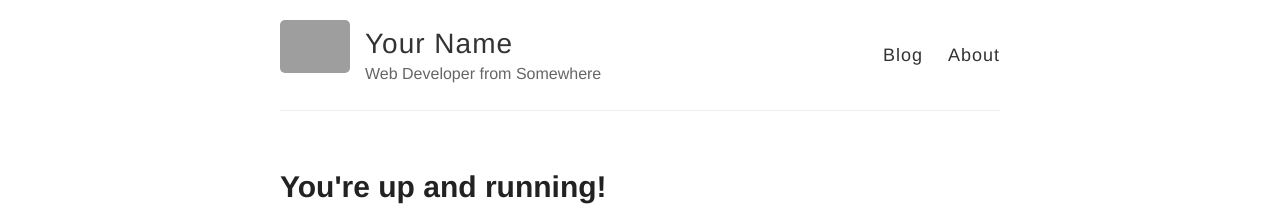
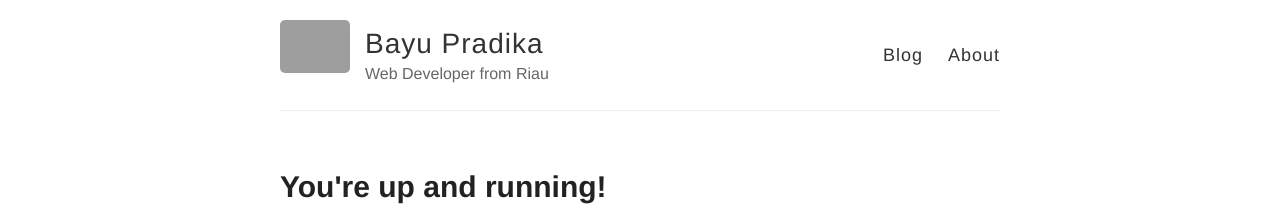
Before and after one commit to bayupradika/bayupradika.github.io, a Jekyll site: the page built from _posts/2014-3-3-Hello-World.md, in a window 1280 px wide. Shown: the top 222 px of the page. Built offline with Jekyll 4.4.1, drawn with Linux system fonts in a browser that asks for light colours; grey boxes are pictures that could not be loaded.

Commit message:
Update _config.yml

```diff
--- a/_config.yml
+++ b/_config.yml
@@ -3,10 +3,10 @@
 #
 
 # Name of your site (displayed in the header)
-name: Your Name
+name: Bayu Pradika
 
 # Short bio or description (displayed in the header)
-description: Web Developer from Somewhere
+description: Web Developer from Riau
 
 # URL of your avatar or profile pic (you could use your GitHub profile pic)
 avatar: https://raw.githubusercontent.com/barryclark/jekyll-now/master/images/jekyll-logo.png
```
